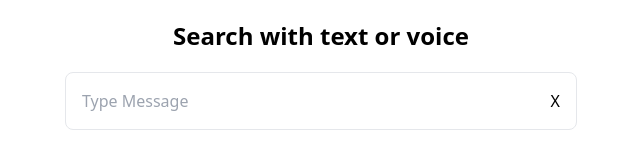
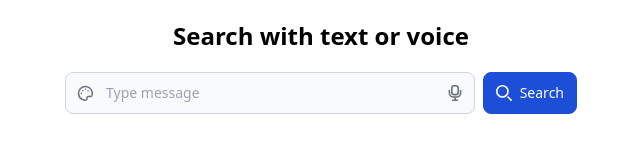
Before and after one commit to mdraselislam1944/Abexita-Assignment, a website: page view/index.html in a window 1280 px wide. Shown: the whole page, without its empty margins (319-959 px from the left). Drawn offline with nearby package versions, Linux system fonts and the light colour scheme.

Commit message:
feat: add voice detection ui

```diff
--- a/view/index.html
+++ b/view/index.html
@@ -11,15 +11,80 @@
       <h1 class="text-center my-5 text-2xl font-bold">
         Search with text or voice
       </h1>
-      <div class="flex item-center border rounded-lg px-4 py-2 border">
-        <input
-          class="w-full border-none h-10"
-          type="text"
-          placeholder="Type Message"
-        />
-        <button>X</button>
-      </div>
+
+      <form class="flex items-center max-w-lg mx-auto" id="searchInformation">
+        <label for="voice-search" class="sr-only">Search</label>
+        <div class="relative w-full">
+          <div
+            class="absolute inset-y-0 start-0 flex items-center ps-3 pointer-events-none"
+          >
+            <svg
+              class="w-4 h-4 text-gray-500 dark:text-gray-400"
+              aria-hidden="true"
+              xmlns="http://www.w3.org/2000/svg"
+              fill="none"
+              viewBox="0 0 21 21"
+            >
+              <path
+                stroke="currentColor"
+                stroke-linecap="round"
+                stroke-linejoin="round"
+                stroke-width="2"
+                d="M11.15 5.6h.01m3.337 1.913h.01m-6.979 0h.01M5.541 11h.01M15 15h2.706a1.957 1.957 0 0 0 1.883-1.325A9 9 0 1 0 2.043 11.89 9.1 9.1 0 0 0 7.2 19.1a8.62 8.62 0 0 0 3.769.9A2.013 2.013 0 0 0 13 18v-.857A2.034 2.034 0 0 1 15 15Z"
+              />
+            </svg>
+          </div>
+          <input
+            type="text"
+            id="voice-search"
+            class="bg-gray-50 border border-gray-300 text-gray-900 text-sm rounded-lg focus:ring-blue-500 focus:border-blue-500 block w-full ps-10 p-2.5 dark:bg-gray-700 dark:border-gray-600 dark:placeholder-gray-400 dark:text-white dark:focus:ring-blue-500 dark:focus:border-blue-500"
+            placeholder="Type message"
+            required
+          />
+          <button
+            type="button"
+            id="voice-button"
+            class="absolute inset-y-0 end-0 flex items-center pe-3"
+          >
+            <svg
+              class="w-4 h-4 text-gray-500 dark:text-gray-400 hover:text-gray-900 dark:hover:text-white"
+              aria-hidden="true"
+              xmlns="http://www.w3.org/2000/svg"
+              fill="none"
+              viewBox="0 0 16 20"
+            >
+              <path
+                stroke="currentColor"
+                stroke-linecap="round"
+                stroke-linejoin="round"
+                stroke-width="2"
+                d="M15 7v3a5.006 5.006 0 0 1-5 5H6a5.006 5.006 0 0 1-5-5V7m7 9v3m-3 0h6M7 1h2a3 3 0 0 1 3 3v5a3 3 0 0 1-3 3H7a3 3 0 0 1-3-3V4a3 3 0 0 1 3-3Z"
+              />
+            </svg>
+          </button>
+        </div>
+        <button
+          type="submit"
+          class="inline-flex items-center py-2.5 px-3 ms-2 text-sm font-medium text-white bg-blue-700 rounded-lg border border-blue-700 hover:bg-blue-800 focus:ring-4 focus:outline-none focus:ring-blue-300 dark:bg-blue-600 dark:hover:bg-blue-700 dark:focus:ring-blue-800"
+        >
+          <svg
+            class="w-4 h-4 me-2"
+            aria-hidden="true"
+            xmlns="http://www.w3.org/2000/svg"
+            fill="none"
+            viewBox="0 0 20 20"
+          >
+            <path
+              stroke="currentColor"
+              stroke-linecap="round"
+              stroke-linejoin="round"
+              stroke-width="2"
+              d="m19 19-4-4m0-7A7 7 0 1 1 1 8a7 7 0 0 1 14 0Z"
+            /></svg
+          >Search
+        </button>
+      </form>
     </div>
-    <script src="index.js"></script>
+    <script src="./index.js"></script>
   </body>
 </html>
--- a/view/index.js
+++ b/view/index.js
@@ -0,0 +1,46 @@
+/* eslint-disable prettier/prettier */
+const recognition =
+  'SpeechRecognition' in window
+    ? new SpeechRecognition()
+    : 'webkitSpeechRecognition' in window
+      ? new webkitSpeechRecognition()
+      : null;
+
+if (recognition) {
+  recognition.continuous = false;
+  recognition.lang = 'en-US';
+  recognition.interimResults = false;
+
+  const voiceButton = document.getElementById('voice-button');
+  const searchInput = document.getElementById('voice-search');
+  const searchForm = document.getElementById('searchInformation');
+
+
+  voiceButton.addEventListener('click', () => {
+    recognition.start();
+  });
+
+
+  recognition.onresult = (event) => {
+    const transcript = event.results[0][0].transcript;
+    searchInput.value = transcript;
+  };
+
+  recognition.onerror = (event) => {
+    console.error('Speech recognition error:', event.error);
+  };
+
+  recognition.onend = () => {
+    console.log('Speech recognition ended.');
+  };
+
+
+  searchForm.addEventListener('submit', (event) => {
+    event.preventDefault();
+    const searchValue = searchInput.value;
+    console.log('Search Value:', searchValue);
+
+  });
+} else {
+  alert('Your browser does not support speech recognition.');
+}
```
